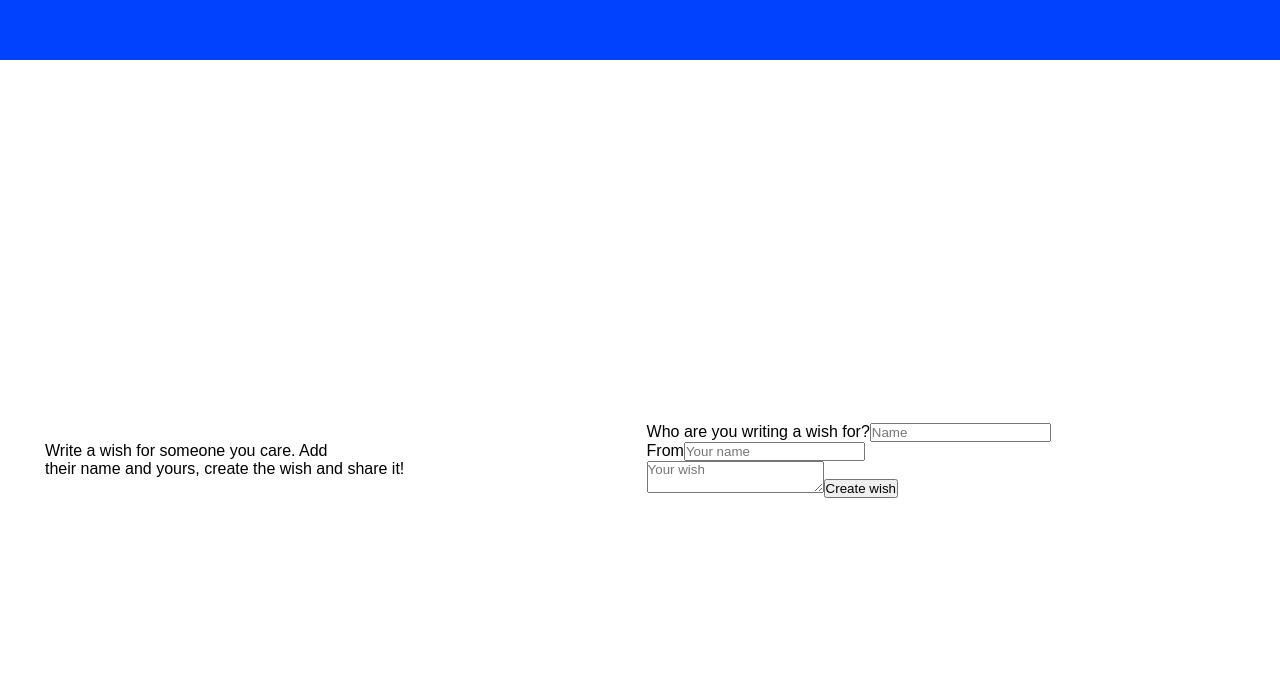
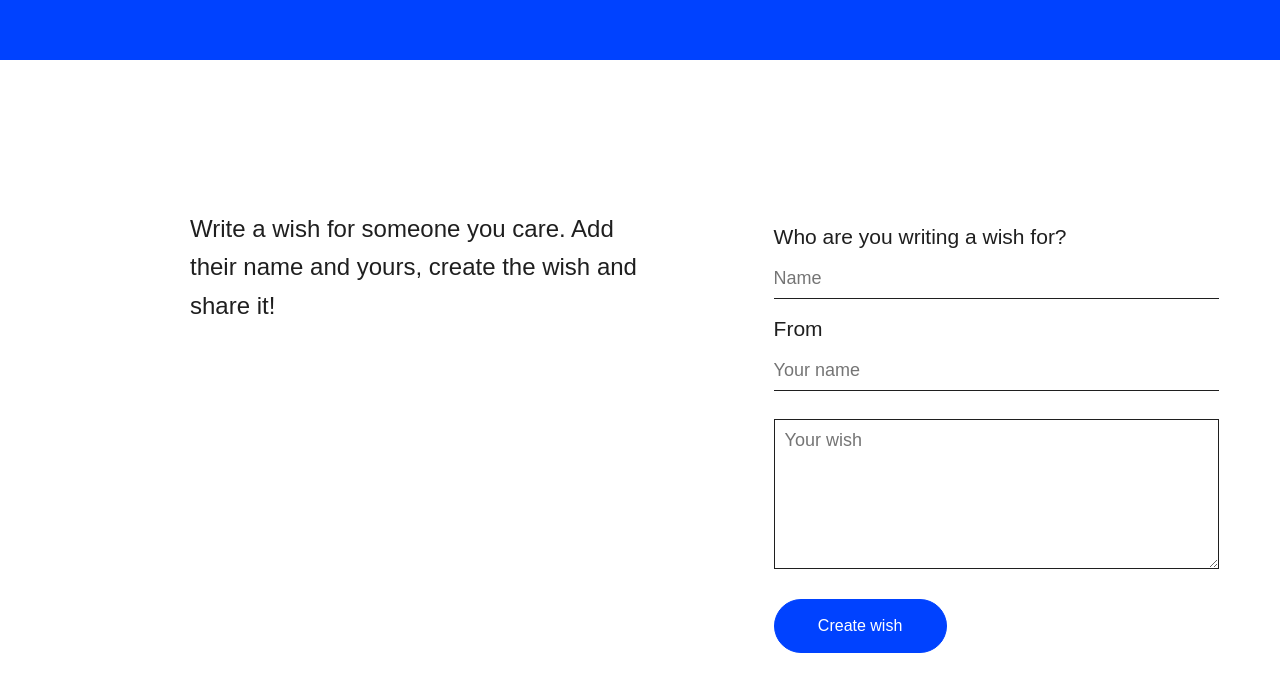
Before and after one commit to SananMuzaffarov/Birthday-Message-Sender-ReactJS, a React app: page / in a window 1280 px wide. Shown: the part 740-1432 px from the top of the page. Built offline with nearby package versions, Linux system fonts and the light colour scheme.

Commit message:
design nearly finished

```diff
--- a/src/Components/FormPage/FormBlank.js
+++ b/src/Components/FormPage/FormBlank.js
@@ -4,17 +4,17 @@ const FormBlank = () => {
     return(
         <div className="formBlank">
             <div className="col col1">
-                <p>Write a wish for someone you care. Add <br /> their name and yours, create the wish and share it!</p>
+                <h3>Write a wish for someone you care. Add <br /> their name and yours, create the wish and <br/> share it!</h3>
             </div>
-            <div className="col">
+            <div className="col col2">
                 <form>
                     <label>Who are you writing a wish for?</label>
                     <input type="text" placeholder="Name"/>
                     <br />
                     <label>From</label>
-                    <input type="text" placeholder="Your name" />
+                    <input type="text" placeholder="Your name"/>
                     <br />
-                    <textarea placeholder="Your wish" />
+                    <textarea placeholder="Your wish" type="text"/>
                     <button type="submit">Create wish</button>
                 </form>
             </div>
--- a/src/index.css
+++ b/src/index.css
@@ -44,6 +44,11 @@
     font-weight: 500;
     font-family: Inter !important;
     cursor: pointer;
+    transition: 0.6s ease;
+}
+.homeText button:hover{
+    background-color: transparent;
+    color: #fff;
 }
 /* FORM PAGE */
 .formBlank{
@@ -51,11 +56,68 @@
     width: 100%;
     height: 100vh;
     background-color: #fff;
-    align-items: center;
 }
 .col{
-    flex-basis: 47%;
+    flex-basis: 37%;
+    margin: 150px 0 0 0;
 }
 .col1{
-    margin-left: 45px;
+    margin-left: 190px;
 }
+.col2{
+    margin-left: 95px;
+}
+.col1 h3{
+    color: #1f1f1f;
+    font-size: 24px;
+    line-height: 1.6;
+    font-weight: 500;
+}
+form{
+    display: flex;
+    flex-direction: column;
+    justify-content: space-evenly;
+    padding: 15px;
+}
+form label{
+    font-size: 21px;
+    color: #1f1f1f;
+}
+form input, form textarea{
+    margin: 10px 0 0 0;
+}
+form input, form textarea{
+    border: none;
+    border-bottom: 1px solid #1f1f1f;
+    width: 445px;
+    height: 40px;
+    outline: none;
+}
+form input[type=text], form textarea{
+    font-size: 18px;
+    font-weight: 300;
+    color: #1f1f1f;
+}
+form textarea{
+    height: 150px;
+    border: 1px solid #1f1f1f;
+    padding: 10px 10px;
+}
+form button{
+    margin-top: 30px;
+    padding: 14px 40px;
+    width: 173px;
+    height: 54px;
+    background-color: #0042ff;
+    color: #fff;
+    line-height: 1.4;
+    border-radius: 10em;
+    border: 1px solid #0042ff;
+    font-size: 16px;
+    cursor: pointer;
+    transition: 0.6s ease;
+}
+form button:hover{
+    background-color: transparent;
+    color: #0042ff;
+}
```
